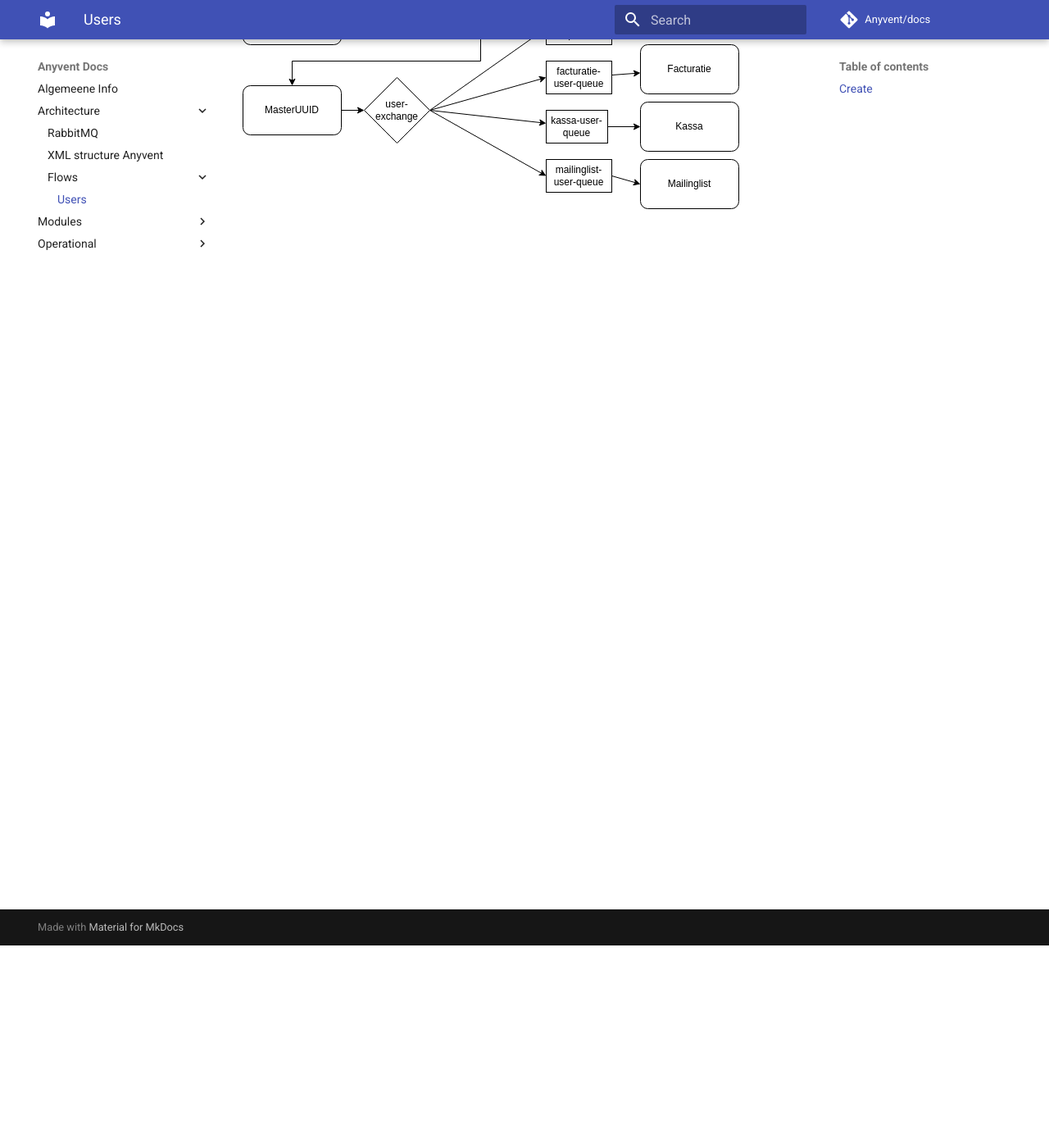
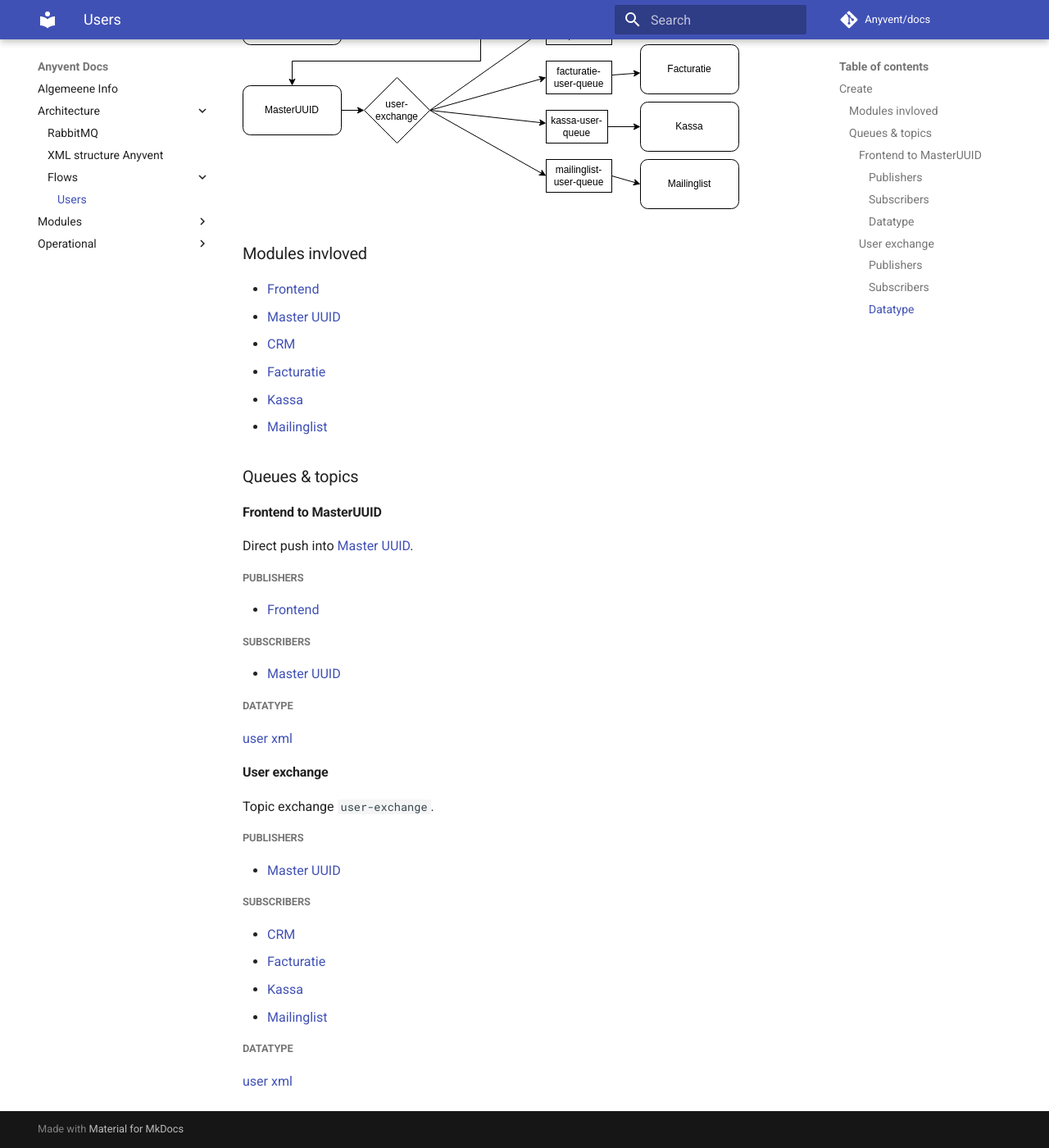
Before and after one commit to seppeconinx/docs, an MkDocs documentation site: the page built from docs/architecture/flows/users.md, in a window 1280 px wide and 1400 px high, scrolled down 247 px. Shown: the whole window at 82% size. Built offline with MkDocs 1.6.1 and Material for MkDocs 9.7.7, drawn with Linux system fonts in a browser that asks for light colours; comment, search, counter and statistics services are not loaded.

Commit message:
added user flow links

```diff
--- a/docs/architecture/flows/users.md
+++ b/docs/architecture/flows/users.md
@@ -1,3 +1,39 @@
 # Users
 ## Create
 ![user_create.svg](./user_create.svg)
+
+### Modules invloved
+- [Frontend](http://anyvent.github.io/docs/modules/Frontend)
+- [Master UUID](http://anyvent.github.io/docs/modules/Master UUID)
+- [CRM](http://anyvent.github.io/docs/modules/CRM)
+- [Facturatie](http://anyvent.github.io/docs/modules/Facturatie)
+- [Kassa](http://anyvent.github.io/docs/modules/Kassa)
+- [Mailinglist](http://anyvent.github.io/docs/modules/Mailinglist)
+
+### Queues & topics
+#### Frontend to MasterUUID
+Direct push into [Master UUID](http://anyvent.github.io/docs/modules/Master UUID).
+
+##### Publishers
+- [Frontend](http://anyvent.github.io/docs/modules/Frontend)
+
+##### Subscribers
+- [Master UUID](http://anyvent.github.io/docs/modules/Master UUID)
+
+##### Datatype
+[user xml](https://anyvent.github.io/docs/architecture/XML/#user)
+
+#### User exchange
+Topic exchange `user-exchange`.
+
+##### Publishers
+- [Master UUID](http://anyvent.github.io/docs/modules/Master UUID)
+
+##### Subscribers
+- [CRM](http://anyvent.github.io/docs/modules/CRM)
+- [Facturatie](http://anyvent.github.io/docs/modules/Facturatie)
+- [Kassa](http://anyvent.github.io/docs/modules/Kassa)
+- [Mailinglist](http://anyvent.github.io/docs/modules/Mailinglist)
+
+##### Datatype
+[user xml](https://anyvent.github.io/docs/architecture/XML/#user)
```
